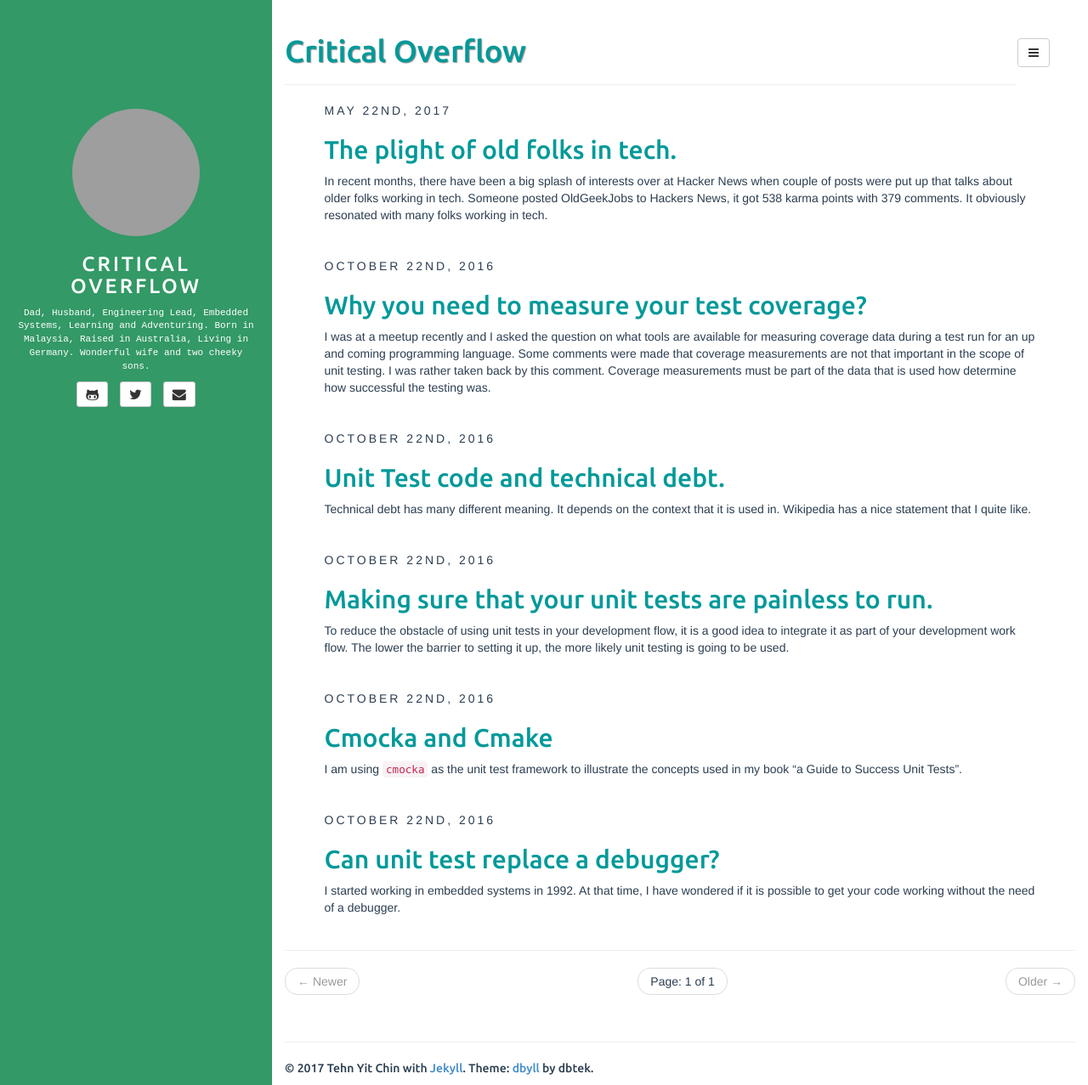
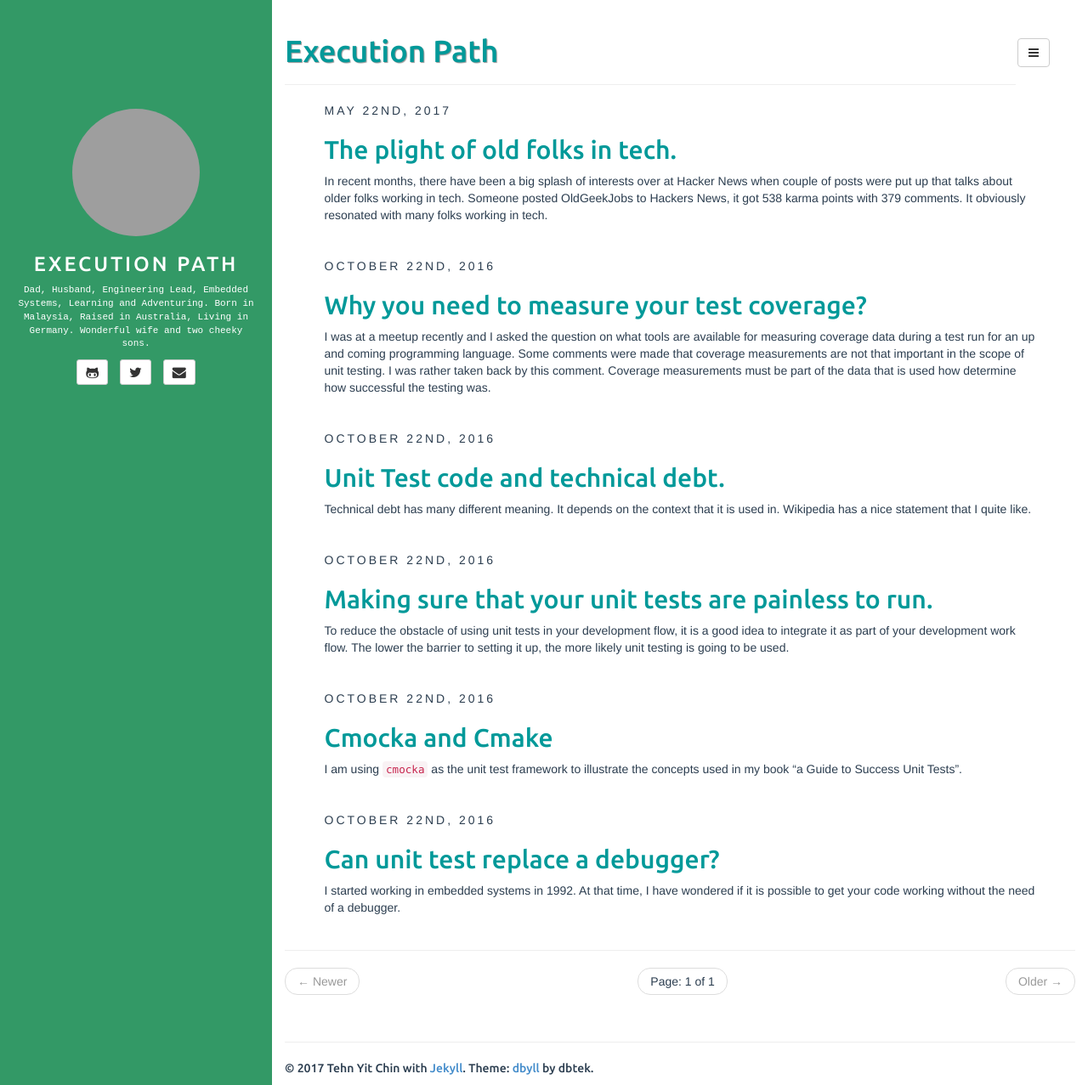
Before and after one commit to tyc/tyc.github.io, a Jekyll site: the page built from index.html, in a window 1280 px wide and 1277 px high. Shown: the whole window at 85% size. Built offline with Jekyll 4.4.1, drawn with Linux system fonts in a browser that asks for light colours; the list of posts is cut into pages by our own code; grey boxes are pictures that could not be loaded.

Commit message:
change the name

```diff
--- a/_config.yml
+++ b/_config.yml
@@ -7,14 +7,14 @@ highlighter: rouge
 markdown: kramdown
 disqus: dbyll
 google_analytics: dbyll
-title: Critical Overflow
+title: Execution Path
 
 defaults:
   -
     scope:
       path: "" # empty string for all files
     values:
-      title: Critical Overflow
+      title: Execution Path
 
 description: Stylish Jekyll Theme
 author:
```
